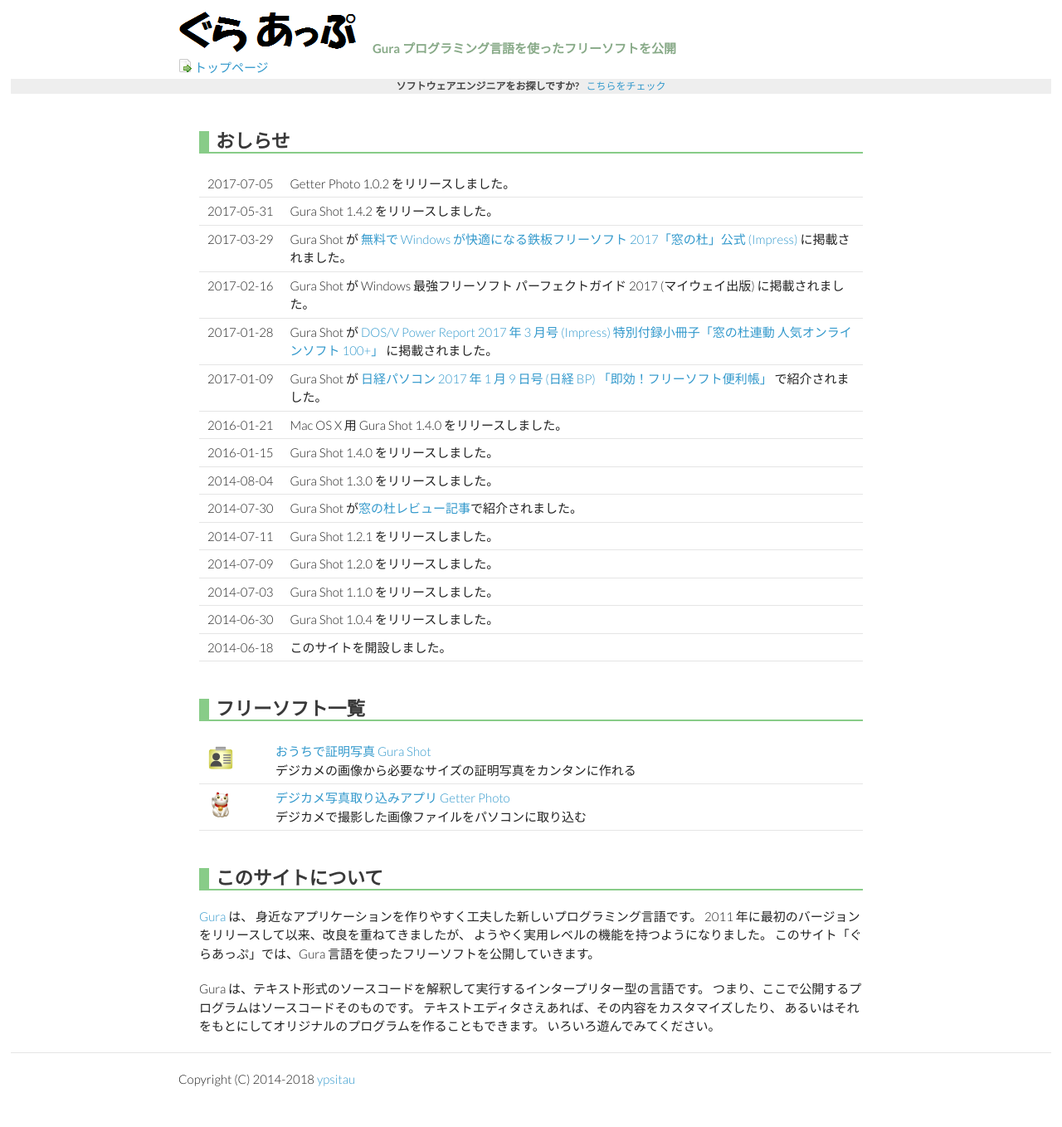
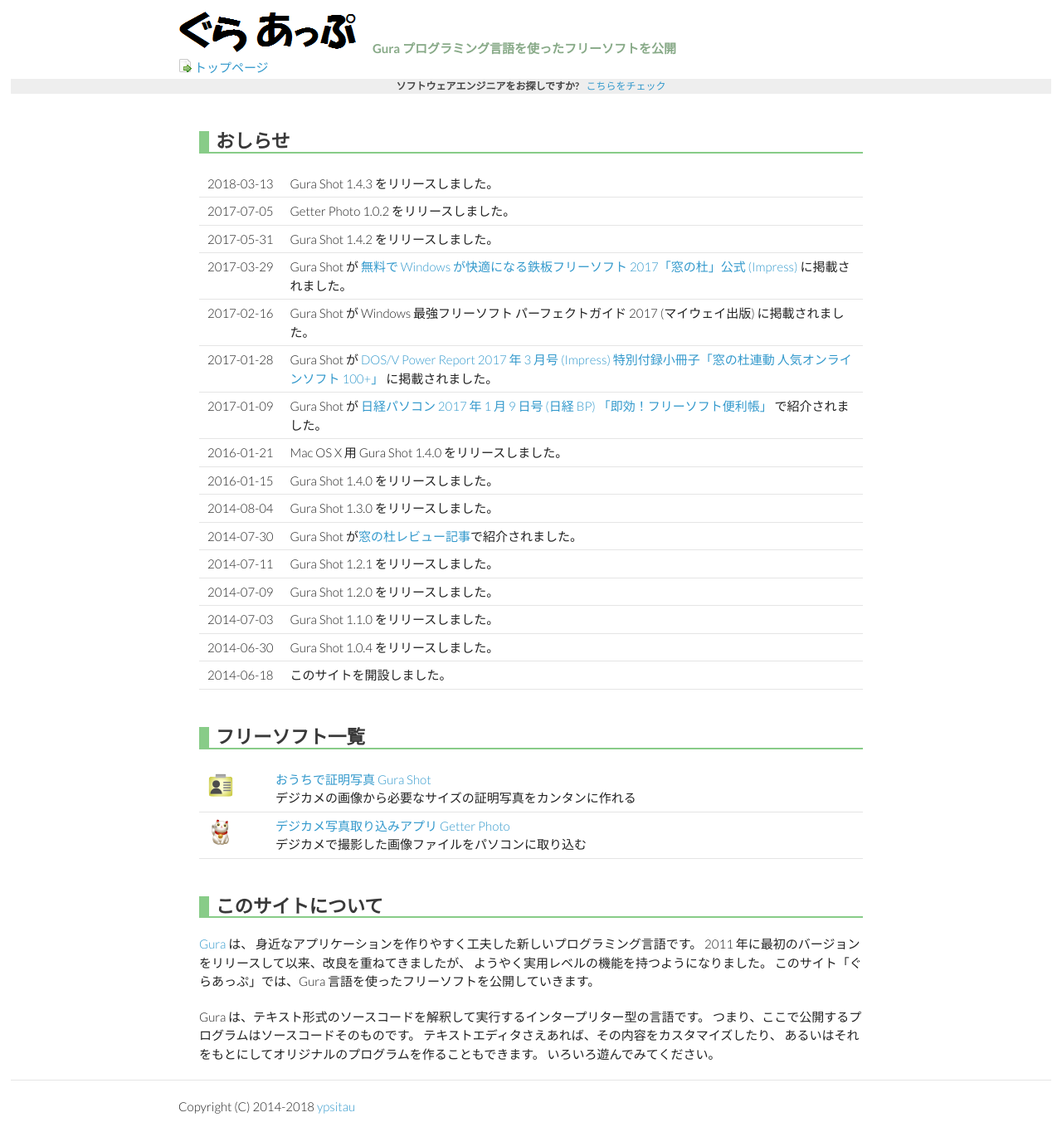
Before and after one commit to gura-app/gura-app.github.io, a Jekyll site: the page built from index.md, in a window 1280 px wide. Shown: the whole page at 83% size. Built offline with Jekyll 4.4.1, drawn with Linux system fonts in a browser that asks for light colours; before the commit the page ends 1324 px from its top, so only the background shows below that.

Commit message:
updated gurashot version to 1.4.3

```diff
--- a/index.md
+++ b/index.md
@@ -8,6 +8,10 @@ description: Gura プログラミング言語を使ったフリーソフトを
 ## おしらせ
 
 <table>
+
+<tr><td valign="top" style="white-space:nowrap">2018-03-13</td><td>
+Gura Shot 1.4.3 をリリースしました。
+</td></tr>
 
 <tr><td valign="top" style="white-space:nowrap">2017-07-05</td><td>
 Getter Photo 1.0.2 をリリースしました。
```
